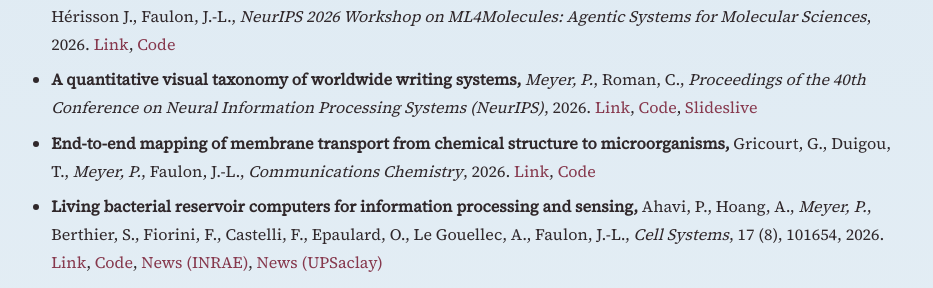
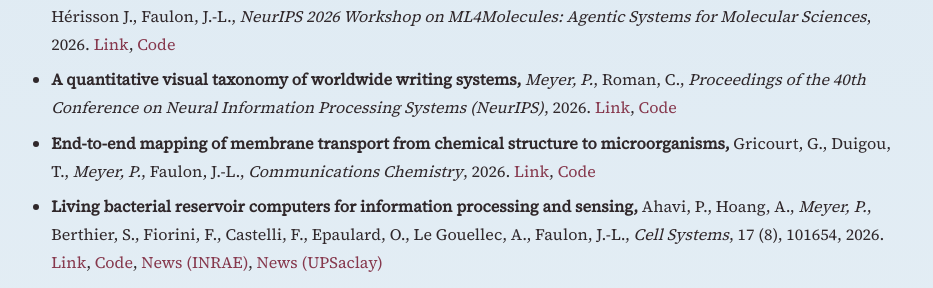
Before and after one commit to PhilippeMeyer68/philippemeyer68.github.io, a Jekyll site: the page built from index.md, in a window 1280 px wide and 900 px high, scrolled down 840 px. Shown: the part 164-452 px from the top of the window, without its empty margins (168-1101 px from the left). Built offline with Jekyll 4.4.1, drawn with Linux system fonts in a browser that asks for light colours.

Commit message:
feat: neurips26 slideslive for later

```diff
--- a/index.md
+++ b/index.md
@@ -71,7 +71,7 @@ title: "Home"
   <strong>A quantitative visual taxonomy of worldwide writing systems, </strong>
   <span class="author-self">Meyer, P.</span>, Roman, C.,
   <em>Proceedings of the 40th Conference on Neural Information Processing Systems (NeurIPS)</em>, 2026.
-      <a href="https://openreview.net/forum?id=VLPMAYjWxj" target="_blank" rel="noopener">Link</a>, <a href="https://github.com/PhilippeMeyer68/glyph-worldwide" target="_blank" rel="noopener">Code</a>, <a href="https://recorder-v3.slideslive.com/?share=115942&s=05b79993-7155-4cc5-9681-155286601a75" target="_blank" rel="noopener">Slideslive</a>
+      <a href="https://openreview.net/forum?id=VLPMAYjWxj" target="_blank" rel="noopener">Link</a>, <a href="https://github.com/PhilippeMeyer68/glyph-worldwide" target="_blank" rel="noopener">Code</a>
 </li>
 <li>
   <strong>End-to-end mapping of membrane transport from chemical structure to microorganisms, </strong>
```
